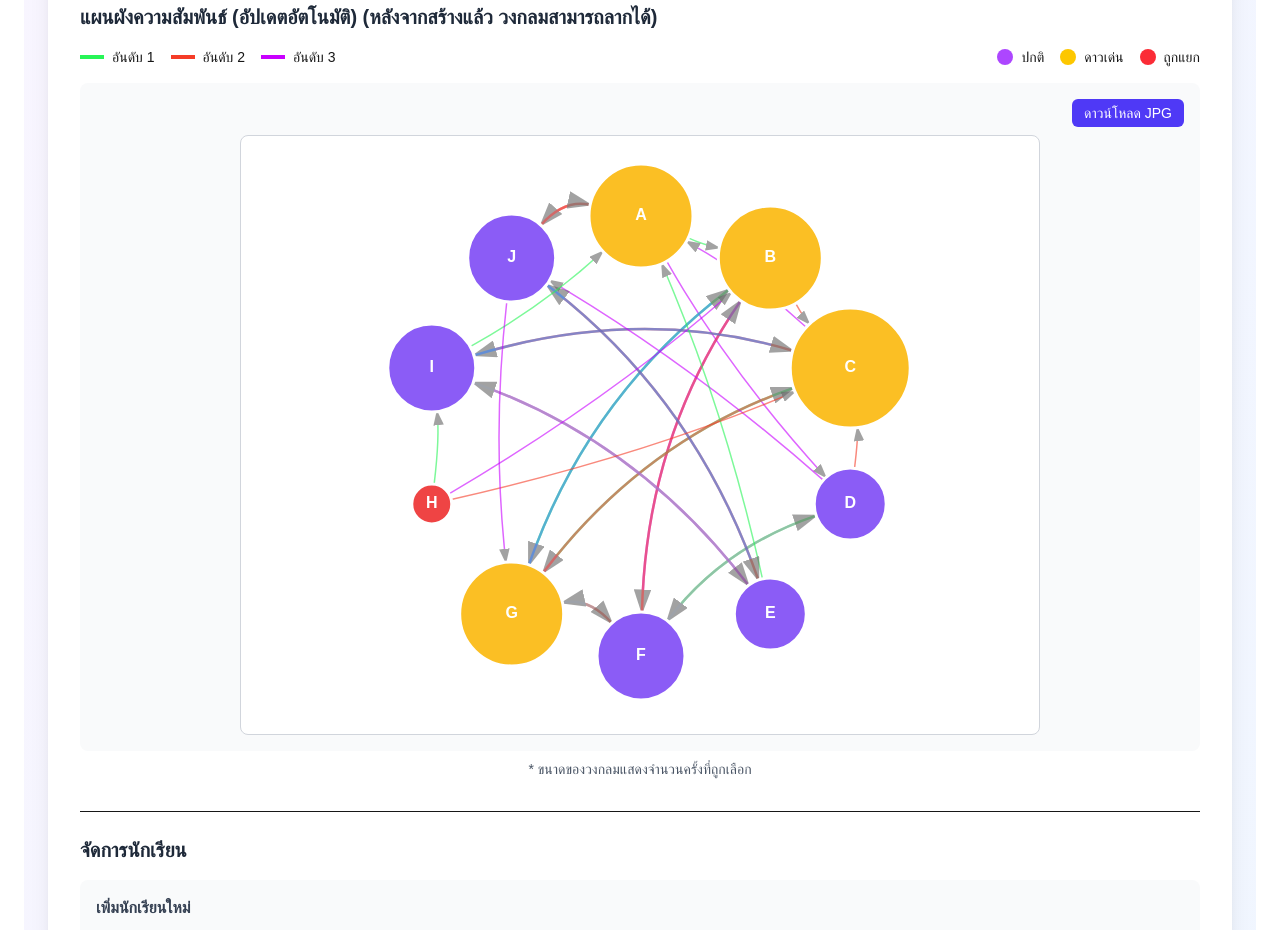
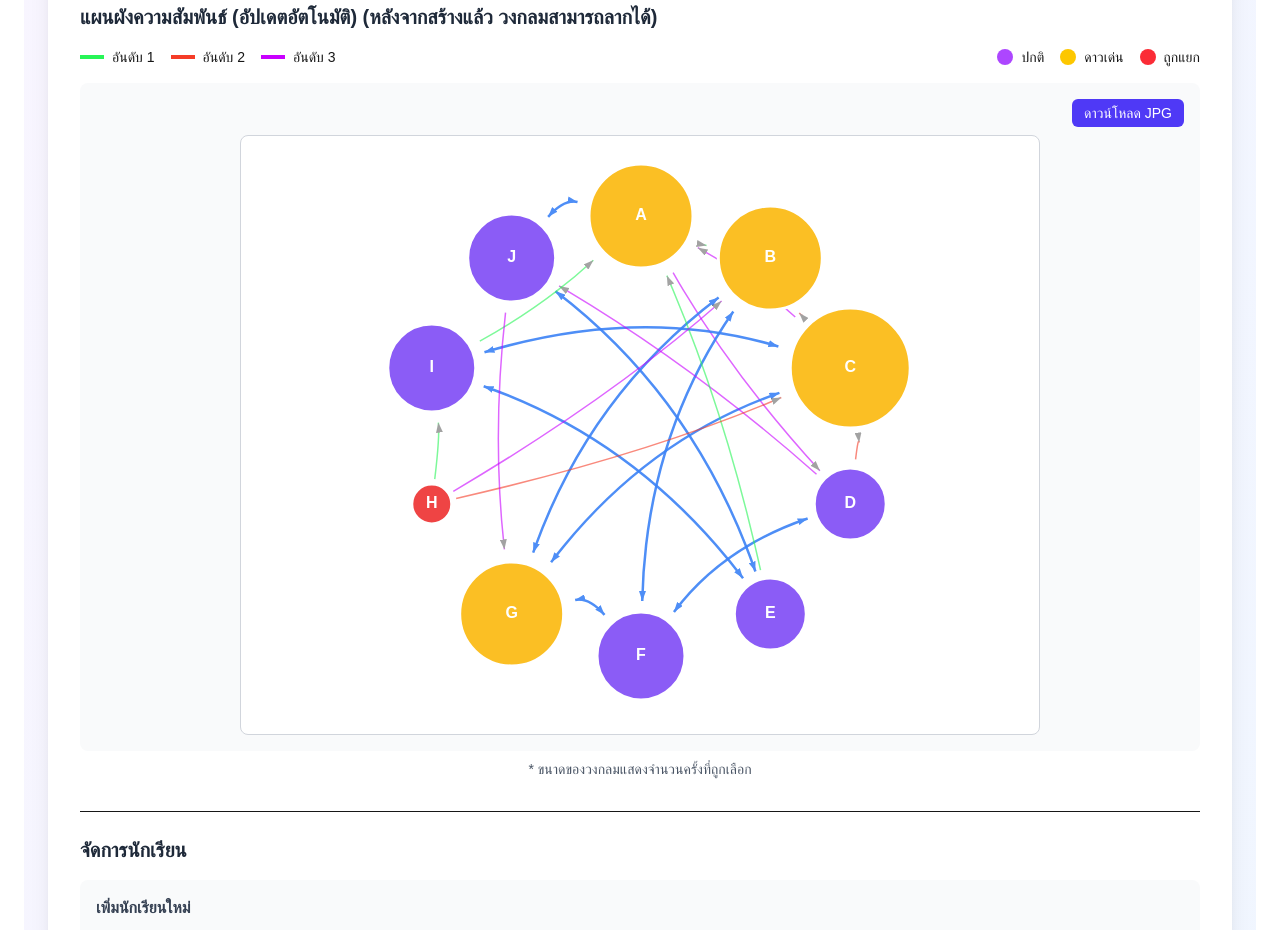
Before and after one commit to ffoster007/Socigram, a Next.js app: page / in a window 1280 px wide. Shown: the part 980-1910 px from the top of the page. Built offline with nearby package versions, Linux system fonts and the light colour scheme.

Commit message:
new arrow

```diff
--- a/app/components/SociogramGraph.tsx
+++ b/app/components/SociogramGraph.tsx
@@ -78,18 +78,21 @@ const SociogramGraph: React.FC<Props> = ({
     const controlX = midX + perpX;
     const controlY = midY + perpY;
 
-    // รัศมีของโหนด (ขึ้นกับจำนวนครั้งที่ถูกเลือก)
-    const nodeRadiusTo = 20 + (receivedCount[toId] || 0) * 8;
-    const nodeRadiusFrom = 20 + (receivedCount[fromId] || 0) * 8;
+  // รัศมีของโหนด (ขึ้นกับจำนวนครั้งที่ถูกเลือก)
+  const nodeRadiusTo = 20 + (receivedCount[toId] || 0) * 10;
+  const nodeRadiusFrom = 20 + (receivedCount[fromId] || 0) * 10;
 
-    // ให้เส้นเริ่ม/สิ้นสุดที่ขอบวงกลมของโหนด ไม่ใช่จุดศูนย์กลาง
-    const startAngle = Math.atan2(from.y - controlY, from.x - controlX);
-    const startX = from.x - Math.cos(startAngle) * nodeRadiusFrom;
-    const startY = from.y - Math.sin(startAngle) * nodeRadiusFrom;
+  // offset เพื่อให้ลูกศรไม่จมลงในวงกลมของโหนด
+  const arrowOffset = 5; // ปรับได้ตามขนาด marker
 
-    const endAngle = Math.atan2(to.y - controlY, to.x - controlX);
-    const endX = to.x - Math.cos(endAngle) * nodeRadiusTo;
-    const endY = to.y - Math.sin(endAngle) * nodeRadiusTo;
+  // ให้เส้นเริ่ม/สิ้นสุดที่ขอบวงกลมของโหนด โดยเลื่อนออกไปอีกเล็กน้อยเพื่อเผื่อลูกศร
+  const startAngle = Math.atan2(from.y - controlY, from.x - controlX);
+  const startX = from.x - Math.cos(startAngle) * (nodeRadiusFrom + arrowOffset);
+  const startY = from.y - Math.sin(startAngle) * (nodeRadiusFrom + arrowOffset);
+
+  const endAngle = Math.atan2(to.y - controlY, to.x - controlX);
+  const endX = to.x - Math.cos(endAngle) * (nodeRadiusTo + arrowOffset);
+  const endY = to.y - Math.sin(endAngle) * (nodeRadiusTo + arrowOffset);
 
     return `M ${startX} ${startY} Q ${controlX} ${controlY} ${endX} ${endY}`;
   };
@@ -101,11 +104,25 @@ const SociogramGraph: React.FC<Props> = ({
           id="arrowhead"
           markerWidth="10"
           markerHeight="7"
-          refX="9"
+          refX="10"
           refY="3.5"
-          orient="auto"
+          orient="auto-start-reverse"
+          markerUnits="userSpaceOnUse"
         >
           <polygon points="0 0, 10 3.5, 0 7" fill="#666" />
+        </marker>
+
+        {/* blue arrow for mutual (double-headed) relationships */}
+        <marker
+          id="blueArrow"
+          markerWidth="10"
+          markerHeight="7"
+          refX="10"
+          refY="3.5"
+          orient="auto-start-reverse"
+          markerUnits="userSpaceOnUse"
+        >
+          <polygon points="0 0, 10 3.5, 0 7" fill="#3b82f6" />
         </marker>
       </defs>
 
@@ -136,6 +153,23 @@ const SociogramGraph: React.FC<Props> = ({
           isFirst
         );
 
+        // ถ้าเป็นความสัมพันธ์แบบสองทาง ให้แสดงเป็นเส้นสีฟ้าพร้อมลูกศรสองหัว
+        if (isMutual) {
+          return (
+            <g key={i}>
+              <path
+                d={path}
+                fill="none"
+                stroke="#3b82f6"
+                strokeWidth={2.5}
+                opacity={0.9}
+                markerStart="url(#blueArrow)"
+                markerEnd="url(#blueArrow)"
+              />
+            </g>
+          );
+        }
+
         return (
           <g key={i}>
             {/* เส้นหลัก */}
@@ -143,32 +177,10 @@ const SociogramGraph: React.FC<Props> = ({
               d={path}
               fill="none"
               stroke={color}
-              strokeWidth={isMutual ? 2.5 : 1.5}
+              strokeWidth={1.5}
               opacity={0.6}
               markerEnd="url(#arrowhead)"
             />
-
-            {/* ถ้าเป็นความสัมพันธ์แบบสองทาง ให้วาดลูกศรย้อนกลับ */}
-            {isMutual && (
-              <path
-                d={createCurvePath(
-                  to,
-                  from,
-                  sel.to,
-                  sel.from,
-                  true,
-                  false
-                )}
-                fill="none"
-                stroke={mutualSelection ?
-                  (mutualSelection.rank === 1 ? '#ef4444' :
-                   mutualSelection.rank === 2 ? '#3b82f6' : '#9ca3af')
-                  : color}
-                strokeWidth={2.5}
-                opacity={0.6}
-                markerEnd="url(#arrowhead)"
-              />
-            )}
           </g>
         );
       })}
```
